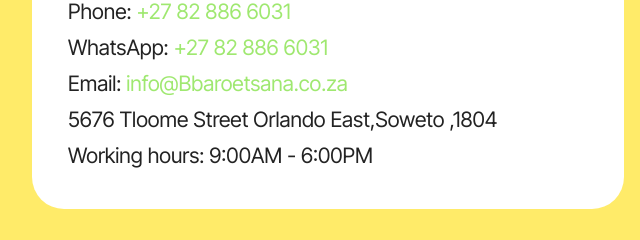
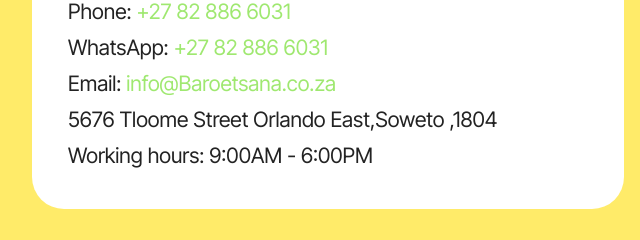
Before and after one commit to KXNG23/BAROETSANATEMP, a plain HTML site: page page3.html in a window 1280 px wide. Shown: the part 1012-1252 px from the top of the page, 0-640 px from the left. Drawn offline with Linux system fonts and the light colour scheme; files whose address does not match are found by name.

Commit message:
Add files via upload

```diff
--- a/page3.html
+++ b/page3.html
@@ -127,7 +127,7 @@
                         <ul class="list mbr-fonts-style display-7">
                             <li class="mbr-text item-wrap">Phone: <a href="tel:+27 82 886 6031" class="text-primary">+27 82 886 6031</a></li>
                             <li class="mbr-text item-wrap">WhatsApp: <a href="tel:+27 82 886 6031" class="text-primary">+27 82 886 6031</a></li>
-                            <li class="mbr-text item-wrap">Email: <a href="mailto:info@site.com" class="text-primary">info@Bbaroetsana.co.za</a></li>
+                            <li class="mbr-text item-wrap">Email: <a href="mailto:info@site.com" class="text-primary">info@Baroetsana.co.za</a></li>
                             <li class="mbr-text item-wrap">5676 Tloome Street Orlando East,Soweto ,1804</li>
                             <li class="mbr-text item-wrap">Working hours: 9:00AM - 6:00PM</li>
                         </ul>
```
